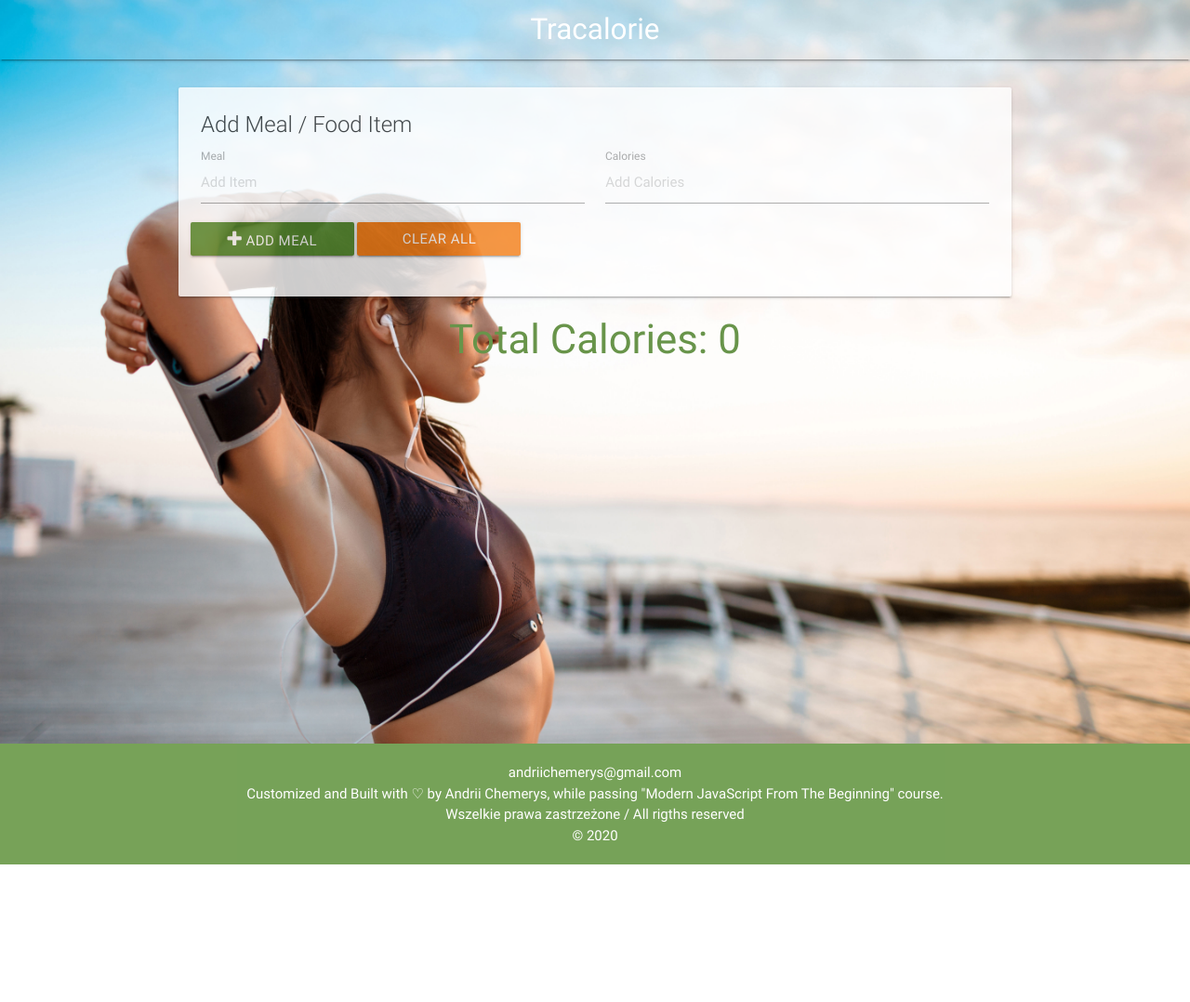
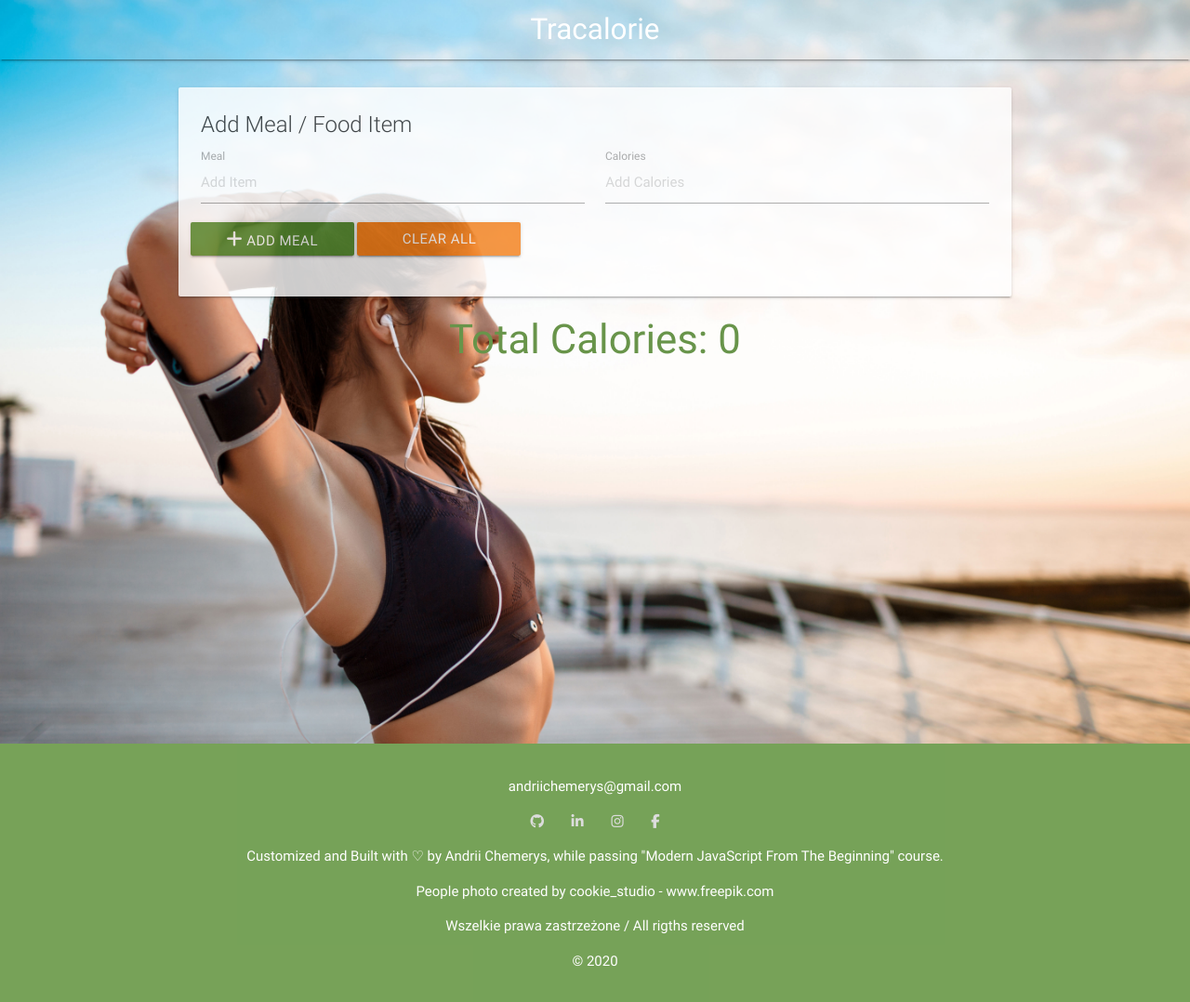
Before and after one commit to AndriiChemerys/tracalorie_app, a plain HTML site: page index.html in a window 1280 px wide. Shown: the whole page at 93% size. Before the commit the page ends 930 px from the top, so only its background shows below. Drawn offline with nearby package versions, Linux system fonts and the light colour scheme.

Commit message:
Creating footer section

```diff
--- a/index.html
+++ b/index.html
@@ -5,10 +5,12 @@
   <meta charset="UTF-8" />
   <meta name="viewport" content="width=device-width, initial-scale=1.0" />
   <meta http-equiv="X-UA-Compatible" content="ie=edge" />
+  <link rel="stylesheet" href="https://cdnjs.cloudflare.com/ajax/libs/font-awesome/4.7.0/css/font-awesome.min.css">
   <link rel="stylesheet" href="https://cdnjs.cloudflare.com/ajax/libs/materialize/0.100.2/css/materialize.min.css" />
   <link href="https://maxcdn.bootstrapcdn.com/font-awesome/4.7.0/css/font-awesome.min.css" rel="stylesheet"
     integrity="sha384-wvfXpqpZZVQGK6TAh5PVlGOfQNHSoD2xbE+QkPxCAFlNEevoEH3Sl0sibVcOQVnN" crossorigin="anonymous" />
   <link rel="stylesheet" href="style.css">
+
   <title>Tracalorie | Meal & Calorie Tracker</title>
 </head>
 
@@ -73,18 +75,42 @@
   </section>
 
   <footer class="footer light-green darken-3">
-    <span class="footer__signature">andriichemerys@gmail.com</span><br />
-    <span class="footer__signature">Customized and Built with &#9825; by Andrii Chemerys, while passing "Modern
-      JavaScript From The Beginning" course.</span><br />
-
-    <span class="footer__rights">Wszelkie prawa zastrzeżone / All rigths reserved</span> <br />
-    <span>&copy; 2020</span>
+    <p class="footer__signature">andriichemerys@gmail.com</p>
+    <div class="footer__social-media">
+      <ul class="footer__social-links">
+        <li class="footer__item">
+          <a class="footer__link " href="https://github.com/AndriiChemerys" target="_blank">
+            <i class="footer__gh-link fab fa-github footer_icon"></i>
+          </a>
+        </li>
+        <li class="footer__item">
+          <a class="footer__link fa fa-linkedin footer_icon"
+            href="https://www.linkedin.com/in/andrii-chemerys-b95074151/" target="_blank"></a>
+        </li>
+        <li class="footer__item">
+          <a class="footer__link fa fa-instagram footer_icon" href="https://www.instagram.com/andrii_chemerys/"
+            target="_blank"></a>
+        </li>
+        <li class="footer__item">
+          <a class="footer__link fa fa-facebook footer_icon" href="https://www.facebook.com/andrii.chemerys/"
+            target="_blank"></a>
+        </li>
+      </ul>
+    </div>
+    <p class="footer__signature">Customized and Built with &#9825; by Andrii Chemerys, while passing "Modern
+      JavaScript From The Beginning" course.</p>
+    <a class="footer__bgi-info" href="https://www.freepik.com/free-photos-vectors/people">People photo created by
+      cookie_studio -
+      www.freepik.com</a>
+    <p class="footer__rights">Wszelkie prawa zastrzeżone / All rigths reserved</p>
+    <p>&copy; 2020</p>
   </footer>
 
   <script src="https://code.jquery.com/jquery-3.2.1.min.js"
     integrity="sha256-hwg4gsxgFZhOsEEamdOYGBf13FyQuiTwlAQgxVSNgt4=" crossorigin="anonymous"></script>
   <script src="https://cdnjs.cloudflare.com/ajax/libs/materialize/0.100.2/js/materialize.min.js"></script>
   <script src="app.js"></script>
+  <script src="https://kit.fontawesome.com/eba9c5c799.js" crossorigin="anonymous"></script>
 </body>
 
 </html>
--- a/style.css
+++ b/style.css
@@ -29,9 +29,14 @@ body {}
 }
 
 .btn {
+    /* display: block; */
     margin: 0 auto;
     width: 176px;
 }
+
+/* ############################################## */
+/* Footer */
+/* ############################################## */
 
 .footer {
     flex-grow: 0;
@@ -44,6 +49,35 @@ body {}
     padding: 20px;
 }
 
-.footer p {
-    margin: 0;
+.footer__signature {}
+
+.footer__social-media {
+    padding: 0 30vw;
 }
+
+.footer__social-links {
+    margin: 10px 0;
+    display: flex;
+    justify-content: space-between;
+}
+
+.footer_icon,
+.footer__gh-link {
+    color: rgb(212, 212, 212);
+}
+
+.footer__bgi-info {
+    color: white;
+}
+
+@media only screen and (min-width: 600px) {
+    .footer__social-media {
+        padding: 0 40vw;
+    }
+}
+
+@media only screen and (min-width: 1200px) {
+    .footer__social-media {
+        padding: 0 43vw;
+    }
+}
```
